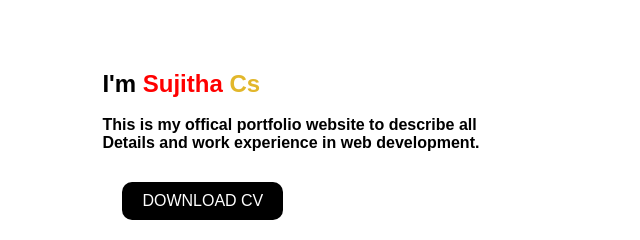
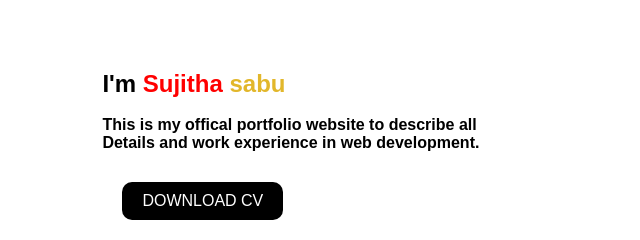
Before and after one commit to joyel-c-mathew/sujithacs_portfolio, a plain HTML site: page index.html in a window 1280 px wide. Shown: the part 214-454 px from the top of the page, 0-640 px from the left. Drawn offline with Linux system fonts and the light colour scheme.

Commit message:
modified index.html and sample .

```diff
--- a/index.html
+++ b/index.html
@@ -34,7 +34,7 @@
         <!--Home-->
         <section id="home">
             <div class="title">
-                <h1>I'm <span id="name"> Sujitha </span><span id="lastname">Cs</span></h1><br>
+                <h1>I'm <span id="name"> Sujitha </span><span id="lastname">sabu</span></h1><br>
 
         <p><b>This is my offical portfolio website to describe all<br>
              Details and work experience in web development.</b></p>
```
Also changed, not shown: sample/style.css (added).
